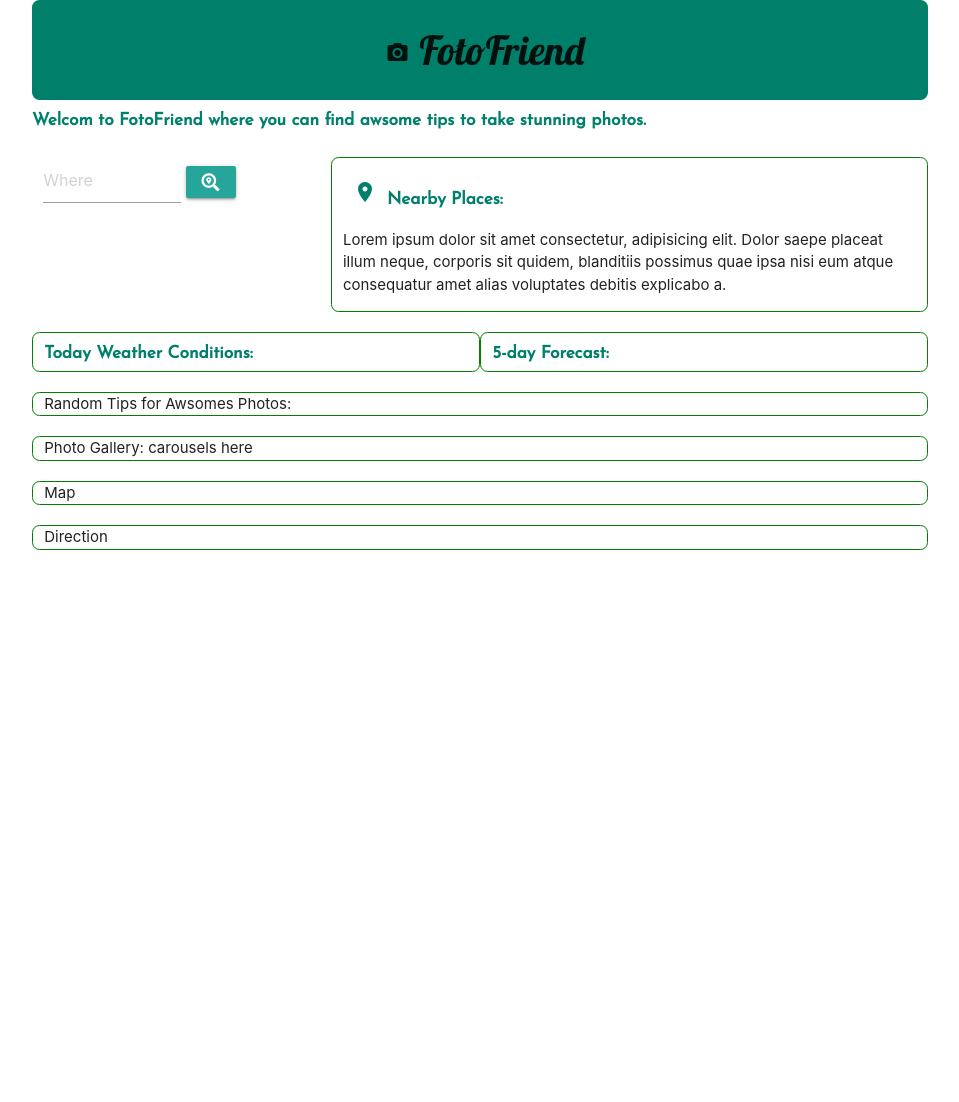
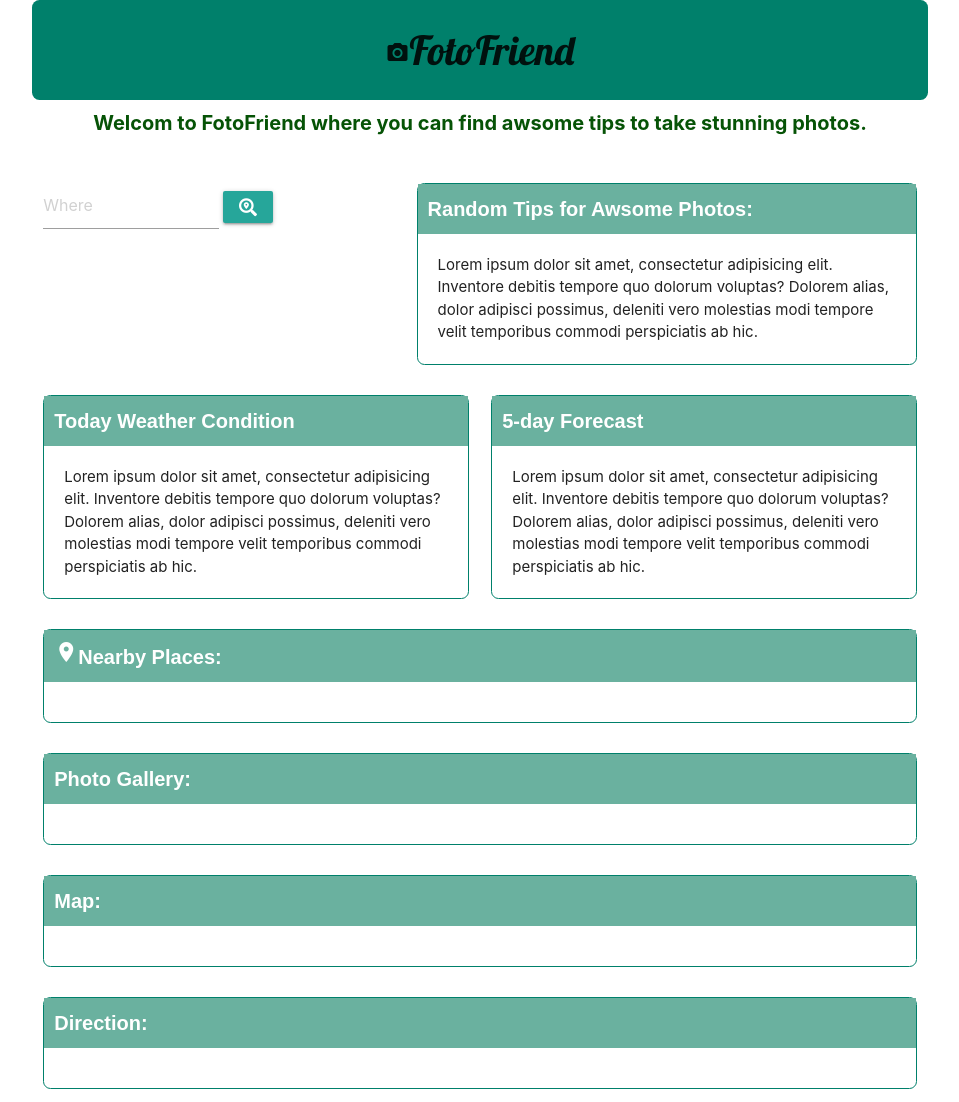
Before and after one commit to 26rsuarez/photophriend, a plain HTML site: page index.html in a window 1280 px wide. Shown: the whole page, without its empty margins (160-1119 px from the left). Before the commit the page ends 800 px from the top, so only its background shows below. Drawn offline with nearby package versions, Linux system fonts and the light colour scheme; no server answers.

Commit message:
updated style and logic

```diff
--- a/index.html
+++ b/index.html
@@ -9,56 +9,111 @@
     integrity="sha384-50oBUHEmvpQ+1lW4y57PTFmhCaXp0ML5d60M1M7uH2+nqUivzIebhndOJK28anvf" crossorigin="anonymous">
     <link href="https://fonts.googleapis.com/icon?family=Material+Icons" rel="stylesheet">
     <link href="https://fonts.googleapis.com/css2?family=Lobster&display=swap" rel="stylesheet">
-    <link href="https://fonts.googleapis.com/css2?family=Josefin+Sans&display=swap" rel="stylesheet">
     <link rel="stylesheet" href="style.css">
     <!-- Compiled and minified JavaScript -->
     <script src="https://cdnjs.cloudflare.com/ajax/libs/materialize/1.0.0/js/materialize.min.js"></script>
+    <script
+    src="https://code.jquery.com/jquery-3.5.1.min.js"
+    integrity="sha256-9/aliU8dGd2tb6OSsuzixeV4y/faTqgFtohetphbbj0="
+    crossorigin="anonymous"></script>
     <script src ="logic.js"></script>
     <title>FotoFriend</title>
 </head>
 <body>
     <div class="container">
-        <header> <i class="material-icons">photo_camera</i>FotoFriend </header>
+        <header> <i class="material-icons">photo_camera</i>FotoFriend
+        </header>
+
         <div class="row">
             <h6>Welcom to FotoFriend where you can find awsome tips to take stunning photos.</h6>
+            <br>
         </div>
 
         <div class="row">
-            <div class="col m4">
+            <div class="col m5">
                 <input type = "text" id ="input-box" placeholder ="Where">
                 <a class="waves-effect waves-light btn-small"><i class="fas fa-search-location"></i></a>
             </div>
-            <div class="col m8 box right-boxes">
-                <h6> <i class="material-icons">location_on</i>Nearby Places:</h6>
-                <p>Lorem ipsum dolor sit amet consectetur, adipisicing elit. Dolor saepe placeat illum neque, corporis sit quidem, blanditiis possimus quae ipsa nisi eum atque consequatur amet alias voluptates debitis explicabo a.</p>
+
+            <div class="col m7 box">
+                <div class="panel">
+                    <div class="panel-heading">
+                        Random Tips for Awsome Photos:
+                    </div>
+                    <div class="panel-body">
+                        Lorem ipsum dolor sit amet, consectetur adipisicing elit. Inventore debitis tempore quo dolorum voluptas? Dolorem alias, dolor adipisci possimus, deleniti vero molestias modi tempore velit temporibus commodi perspiciatis ab hic.
+                    </div>
+                </div>
             </div>
         </div>
 
         <div class="row">
             <div class="col l6 box">
-                    <h6>Today Weather Conditions:</h6>
+                    <div class="panel">
+                        <div class="panel-heading">
+                            Today Weather Condition
+                        </div>
+                        <div class="panel-body">
+                            Lorem ipsum dolor sit amet, consectetur adipisicing elit. Inventore debitis tempore quo dolorum voluptas? Dolorem alias, dolor adipisci possimus, deleniti vero molestias modi tempore velit temporibus commodi perspiciatis ab hic.
+                        </div>
+                    </div>
             </div>
 
-            <div class="col l6 box right-boxes">
-                    <h6>5-day Forecast:</h6>
+            <div class="col l6 box">
+                <div class="panel">
+                    <div class="panel-heading">
+                       5-day Forecast
+                    </div>
+                    <div class="panel-body">
+                        Lorem ipsum dolor sit amet, consectetur adipisicing elit. Inventore debitis tempore quo dolorum voluptas? Dolorem alias, dolor adipisci possimus, deleniti vero molestias modi tempore velit temporibus commodi perspiciatis ab hic.
+                    </div>
+                </div>
             </div>
         </div>
 
         <div class="row">
-            <div class="col l12 box">Random Tips for Awsomes Photos:</div>
-        </div>
-
-        <div class="row">
-            <div class="col l12 box">Photo Gallery: carousels here</div>
-        </div>
-
-        <div class="row">
-            <div class="col l12 box">Map</div>
+            <div class="col l12">
+                <div class="panel">
+                    <div class="panel-heading">
+                        <i class="material-icons">location_on</i>Nearby Places:
+                    </div>
+                    <div class="panel-body"></div>
+                </div>
+            </div>
         </div>
 
 
         <div class="row">
-            <div class="col l12 box">Direction</div>
+            <div class="col l12">
+                <div class="panel">
+                    <div class="panel-heading">
+                    Photo Gallery:
+                    </div>
+                    <div class="panel-body"></div>
+                </div>
+            </div>
+        </div>
+
+        <div class="row">
+            <div class="col l12">
+                <div class="panel">
+                    <div class="panel-heading">
+                    Map:
+                    </div>
+                    <div class="panel-body"></div>
+                </div>
+            </div>
+        </div>
+
+        <div class="row">
+            <div class="col l12">
+                <div class="panel">
+                    <div class="panel-heading">
+                    Direction:
+                    </div>
+                    <div class="panel-body"></div>
+                </div>
+            </div>
         </div>
     </div>
 </body>
--- a/style.css
+++ b/style.css
@@ -1,3 +1,7 @@
+.container{
+    margin: 0 auto;
+}
+
 header{
     width:100%;
     font-size:40px;
@@ -8,36 +12,38 @@ header{
     text-align: center;
     font-family:'Lobster', cursive;
 }
+
 h6{
     font-weight:bold;
+    font-size: 20px;
+    color:rgb(6, 83, 6);
+    text-align: center;
+}
+
+.panel{
+    margin-bottom: 10px;
+    border: rgb(0, 128, 107) solid 1px;
+    border-radius: .5rem;
+}
+.panel-heading{
+    font-weight:bold;
     font-family: 'Josefin Sans', sans-serif;
-    color:rgb(0, 128, 107);
+    font-size:20px;
+    background-color:rgb(106, 177, 159);
+    width:100%;
+    padding:10px;
+    color:white;
+}
+
+.panel-body{
+    margin: 10px;
+    padding: 10px;
 }
 
 #input-box{
     width:50%;
 }
 
-
-.container{
-    margin auto 0;
+.row{
+    width:100%;
 }
-.box{
-    border: green solid 1px;
-    border-radius: .5rem;
-}
-.weather{
-    margin-left:10px;
-}
-
-.search-box{
-    display:flex;
-    align-items: center;
-    justify-content: center;
-}
-
-
-
-.material-icons{
-    margin:10px;
-}
```
